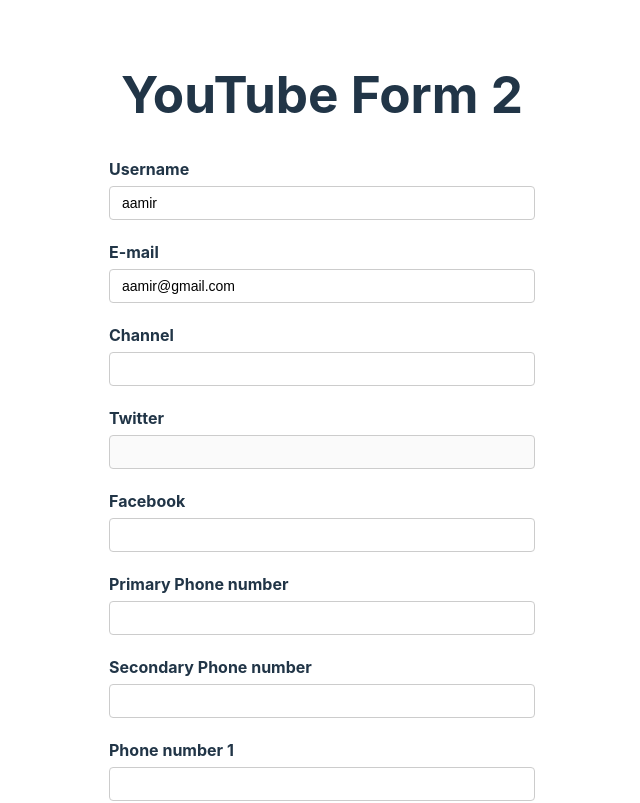
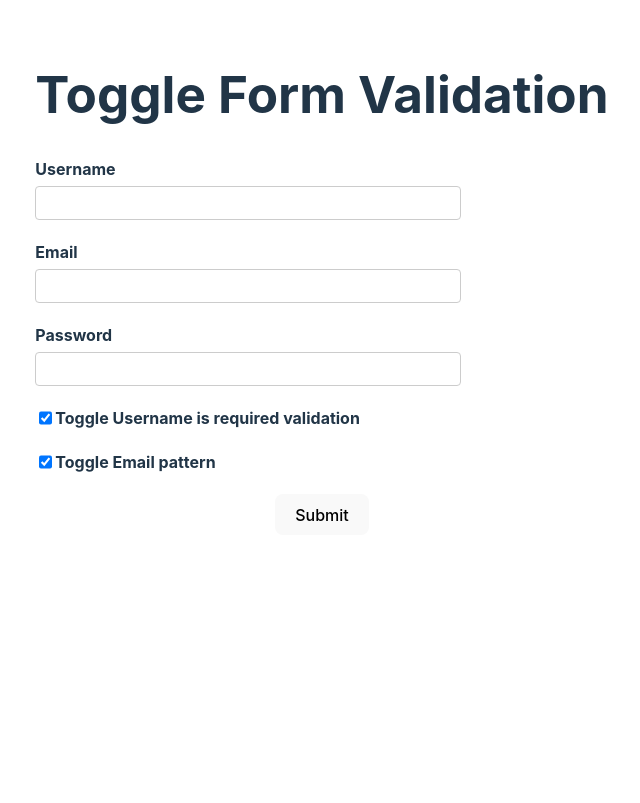
Before and after one commit to aamir12/react-form-hook, a React (Vite) app: page / in a window 1280 px wide. Shown: the top 803 px of the page, without its empty margins (318-958 px from the left). Built offline with nearby package versions, Linux system fonts and the light colour scheme.

Commit message:
add dynamic validation

```diff
--- a/src/App.css
+++ b/src/App.css
@@ -13,6 +13,7 @@
 
 input[type="text"],
 input[type="email"],
+input[type="password"],
 input[type="number"],
 input[type="date"] {
   display: block;
--- a/src/App.tsx
+++ b/src/App.tsx
@@ -1,5 +1,6 @@
 import "./App.css";
-import { YouTubeForm } from "./Components/YoutubeForm";
+import ToggleValidation from "./Components/ToggleValidation";
+// import { YouTubeForm } from "./Components/YoutubeForm";
 // import { RHFYouTubeForm } from "./components/RHFYouTubeForm";
 // import { YupYouTubeForm } from "./components/YupYouTubeForm";
 // import { ZodYouTubeForm } from "./components/ZodYouTubeForm";
@@ -8,7 +9,8 @@
 function App() {
   return (
     <div>
-      {<YouTubeForm/>}
+      {/* {<YouTubeForm />} */}
+      {<ToggleValidation />}
     </div>
   );
 }
--- /dev/null
+++ b/src/Components/ToggleValidation.tsx
@@ -0,0 +1,117 @@
+import React, { useState } from "react";
+
+import { useForm } from "react-hook-form";
+import "../App.css";
+
+type FormValues = {
+  username: string;
+  email: string;
+  password: string;
+};
+
+export default function ToggleValidation() {
+  const [isUsernameRequired, setIsUsernameRequired] = useState(true);
+  const [isEmailPattern, setIsEmailPattern] = useState(true);
+  const form = useForm<FormValues>();
+  const { register, handleSubmit, formState, clearErrors } = form;
+  const { errors } = formState;
+
+  const onSubmit = (data: FormValues) => {
+    console.log("formData", data);
+  };
+
+  const handleToggleUsernameRequired = () => {
+    const isUserFieldRequied = !isUsernameRequired;
+    if (!isUserFieldRequied) {
+      clearErrors("username");
+    }
+    setIsUsernameRequired(isUserFieldRequied);
+  };
+
+  const toggleEmailPattern = () => {
+    const isPattern = !isEmailPattern;
+    if (!isPattern) {
+      clearErrors("email");
+    }
+    setIsEmailPattern(isPattern);
+  };
+
+  return (
+    <div>
+      <h1>Toggle Form Validation</h1>
+
+      <form onSubmit={handleSubmit(onSubmit)} noValidate>
+        <div className="form-control">
+          <label htmlFor="username">Username</label>
+          <input
+            type="text"
+            id="username"
+            {...register("username", {
+              required: isUsernameRequired ? "Username is required" : false,
+              minLength: isUsernameRequired ? 3 : undefined,
+            })}
+          />
+          {errors.username && (
+            <p className="error">{errors.username.message}</p>
+          )}
+        </div>
+
+        <div className="form-control">
+          <label htmlFor="email">Email</label>
+          <input
+            type="email"
+            id="email"
+            {...register("email", {
+              required: "Email is required",
+              pattern: isEmailPattern
+                ? {
+                    value: /^[A-Za-z0-9._%+-]+@[A-Za-z0-9.-]+\.[A-Za-z]{2,}$/i,
+                    message: "Invalid email format",
+                  }
+                : undefined,
+            })}
+          />
+          {errors.email && <p className="error">{errors.email.message}</p>}
+        </div>
+
+        <div className="form-control">
+          <label htmlFor="password">Password</label>
+          <input
+            type="password"
+            id="password"
+            {...register("password", {
+              required: "Password is required",
+            })}
+          />
+          {errors.password && (
+            <p className="error">{errors.password.message}</p>
+          )}
+        </div>
+
+        <div className="form-control">
+          <label>
+            <input
+              type="checkbox"
+              checked={isUsernameRequired}
+              onChange={handleToggleUsernameRequired}
+            />
+            Toggle Username is required validation
+          </label>
+        </div>
+
+        <div className="form-control">
+          <label>
+            <input
+              type="checkbox"
+              checked={isEmailPattern}
+              onChange={toggleEmailPattern}
+            />
+            Toggle Email pattern
+          </label>
+        </div>
+
+        <button type="submit">Submit</button>
+      </form>
+    </div>
+  );
+}
--- a/src/Components/YoutubeForm.tsx
+++ b/src/Components/YoutubeForm.tsx
@@ -1,6 +1,6 @@
 import { FieldErrors, useFieldArray, useForm } from "react-hook-form";
 import { DevTool } from "@hookform/devtools";
-import { useEffect } from "react";
+
 type FormValues = {
   username: string;
   email: string;
```
